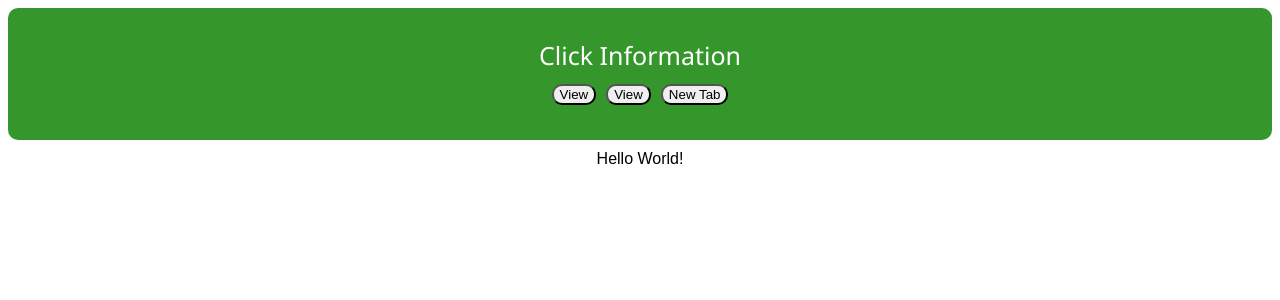
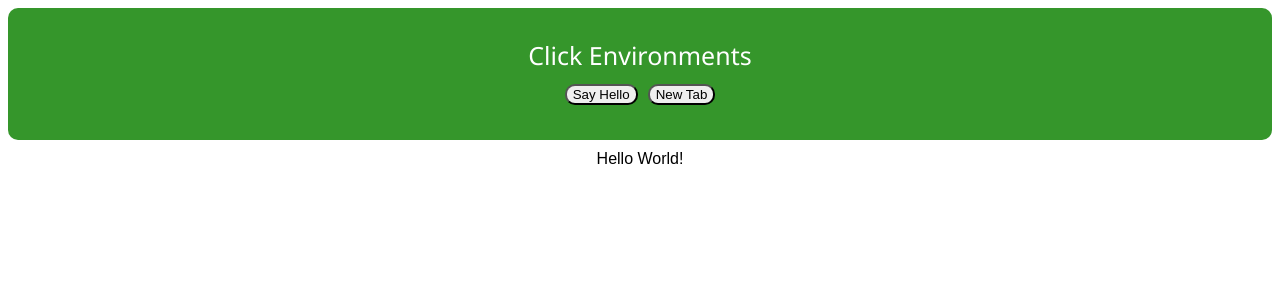
Before and after one commit to ktowner15/Dashboard_Demo, a React (Create React App) app: page / in a window 1280 px wide. Shown: the top 300 px of the page. Built offline with nearby package versions, Linux system fonts and the light colour scheme.

Commit message:
Formatted InfoCard Formatted InfoCard component to contain a list of fields for each various environment.  Still working on rendering that card on a new page.

```diff
--- a/src/App.js
+++ b/src/App.js
@@ -1,12 +1,12 @@
 import React from "react";
-import Tile from "./Components/Tile/Tile";
+import EnvTile from "./Components/EnvTile/EnvTile";
 import "./styles.css";
 import InfoCard from "./Components/InfoCard/InfoCard";
 
 export default function App() {
   return (
     <div className="App">
-      <Tile name="Click" />
+      <EnvTile id="Click Environments" />
 
       {/* This is just here to show that this class works; and it prevents the console from throwing a fit.  Use it to debug the card that shows info for each environment, later. */}
       <InfoCard />
--- /dev/null
+++ b/src/Components/EnvTile/EnvTile.js
@@ -0,0 +1,44 @@
+import React, { Component } from "react";
+
+import "./EnvTileStyle.css";
+
+export class EnvTile extends Component {
+  render() {
+    // Couldn't figure out how to get info to display on a new page, so I tested the button's functionality with an alert.
+
+    function sayHello() {
+      alert("You clicked me; my name is " + this.props.name + "!");
+      // console.log(this);  //Used for debugging; comment out once you figure out how to bind 'this' keyword.
+    }
+
+    function openTab() {
+      window.open("https://www.google.com#");
+    }
+
+    return (
+      <div className="Tile">
+        <div className="TileTitle">{this.props.id}</div>
+
+        {/* To bind an event handler, simply add '.bind(this)' to the function call. */}
+        <button className="TileButton" onClick={sayHello.bind(this)}>
+          Say Hello
+        </button>
+
+        {/* FIXME: Alternate approach to binding an event handler; using arrow functions, then calling the event handler in the arrow function body */}
+        {/* Left off at 6:38 on this video: https://www.youtube.com/watch?v=kVWpBtRjkCk */}
+        {/* <button className="TileButton" onClick={sayHello.bind(this)}>
+          View
+        </button> */}
+
+        {/* This is just me playing with opening tabs and new pages */}
+        <button className="TileButton" onClick={openTab.bind(this)}>
+          New Tab
+        </button>
+
+        <div />
+      </div>
+    );
+  }
+}
+
+export default EnvTile;
--- /dev/null
+++ b/src/Components/EnvTile/EnvTileStyle.css
@@ -0,0 +1,33 @@
+.Tile {
+  text-align: center;
+  padding: 30px;
+  background-color: #35962b;
+  border-color: #000000;
+  border-radius: 10px;
+  margin-bottom: 10px;
+  font-family: "Segoe UI", Tahoma, Geneva, Verdana, sans-serif;
+  font-size: 25px;
+}
+
+.Tile:hover {
+  cursor: default;
+}
+/* --------------------- */
+.TileTitle {
+  color: #ffffff;
+}
+
+.TileTitle:hover {
+  cursor: default;
+}
+/* --------------------- */
+.TileButton {
+  font: Courier;
+  color: #000000;
+  margin: 5px;
+  border-radius: 10px;
+}
+
+.TileButton:hover {
+  cursor: pointer;
+}
```
